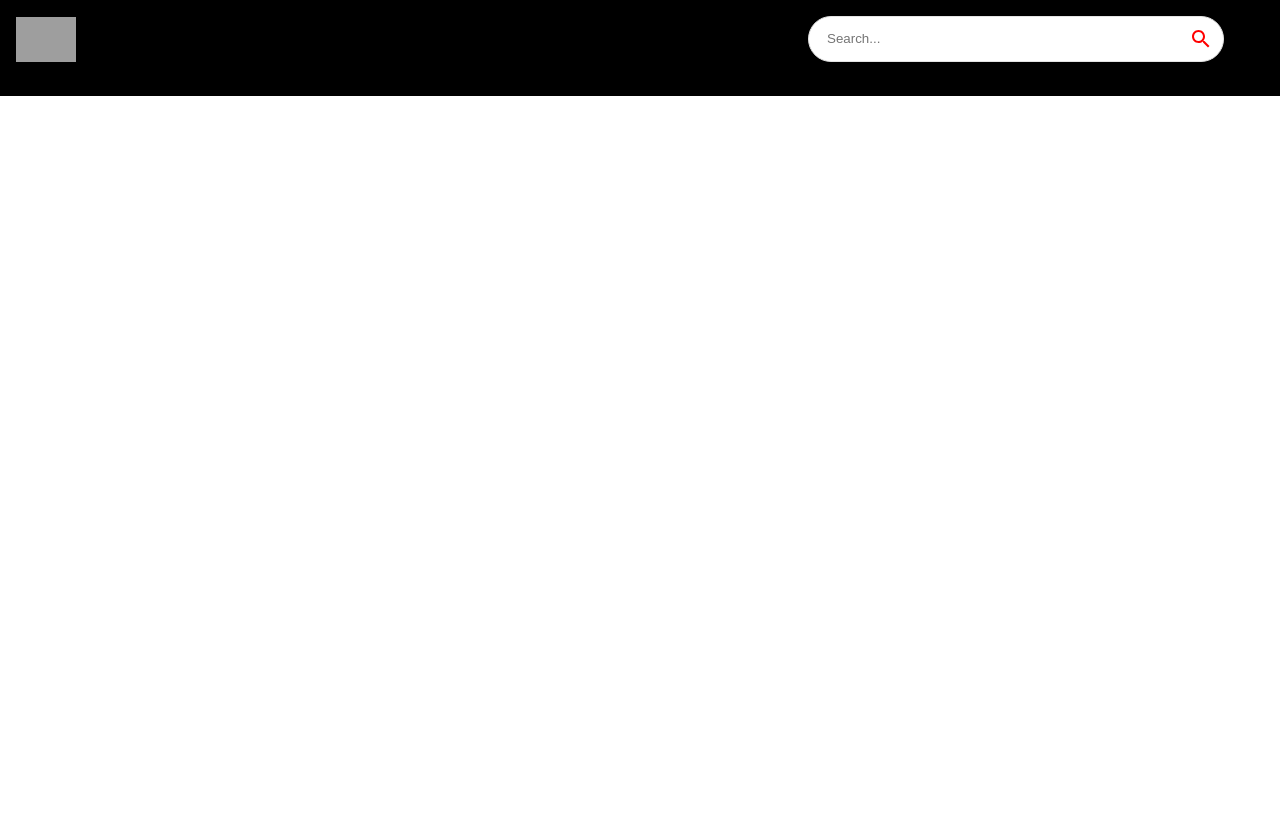
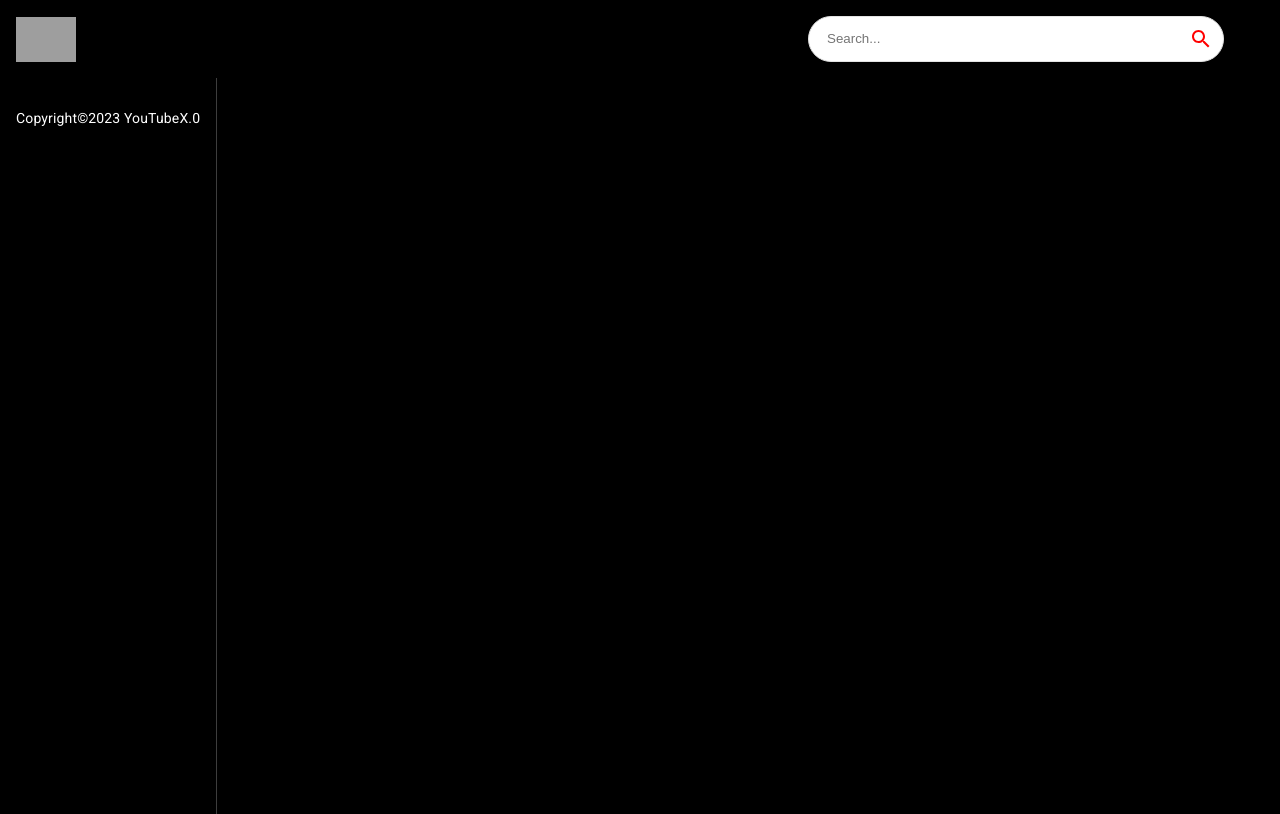
Before and after one commit to abhaypsamrat/YouTubeX.0, a React (Create React App) app: page / in a window 1280 px wide. Built offline with nearby package versions, Linux system fonts and the light colour scheme; grey boxes are pictures that could not be loaded.

Commit message:
sidebar components created

```diff
--- a/src/components/Feed.jsx
+++ b/src/components/Feed.jsx
@@ -1,9 +1,28 @@
-import React from 'react'
+import { useState, useEffect } from "react";
+import { Box, Stack, Typography, typography } from "@mui/material";
+import Sidebar from "./Sidebar";
 
 const Feed = () => {
   return (
-    <div>Feed</div>
-  )
-}
+    <Stack sx={{ flexDirection: { sx: "column", md: "row" } }}>
+      <Box
+        sx={{
+          height: { sx: "auto", md: "92vh" },
+          borderRight: "1px solid #3d3d3d",
+          px: { sx: 0, md: 2 },
+        }}
+      >
+        <Sidebar />
+        <Typography
+          className="copyright"
+          variant="body2"
+          sx={{ mt: 1.5, color: "#fff" }}
+        >
+          Copyright©2023 YouTubeX.0
+        </Typography>
+      </Box>
+    </Stack>
+  );
+};
 
-export default Feed
+export default Feed;
--- /dev/null
+++ b/src/components/Sidebar.jsx
@@ -0,0 +1,9 @@
+import React from 'react'
+
+const Sidebar = () => {
+  return (
+    <div>Sidebar</div>
+  )
+}
+
+export default Sidebar
--- a/src/components/index.js
+++ b/src/components/index.js
@@ -4,3 +4,4 @@
 export { default as SearchFeed } from "./SearchFeed";
 export { default as VideoDetail } from "./VideoDetail";
 export { default as SearchBar } from "./SearchBar";
+export { default as Sidebar } from "./Sidebar";
```
